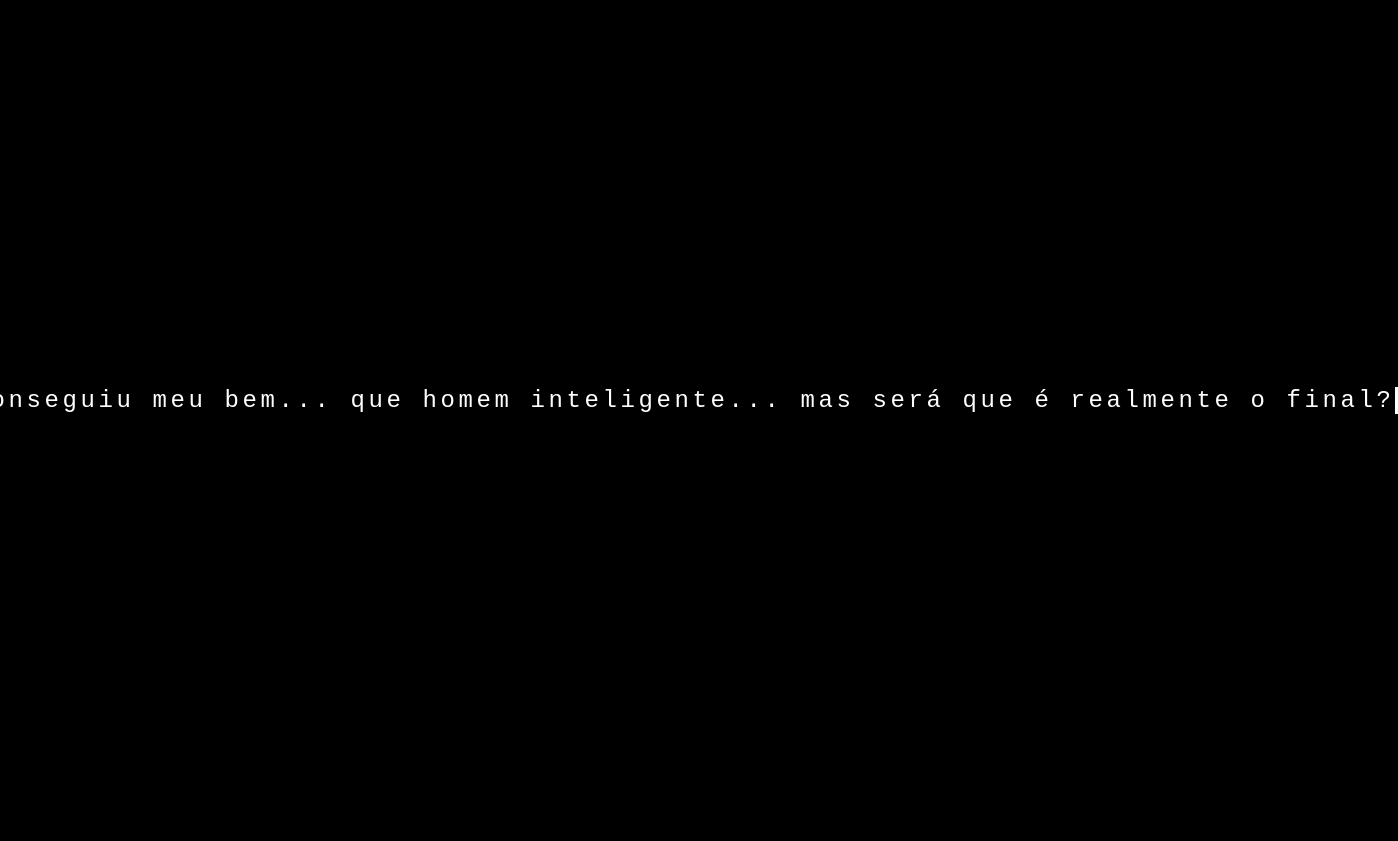
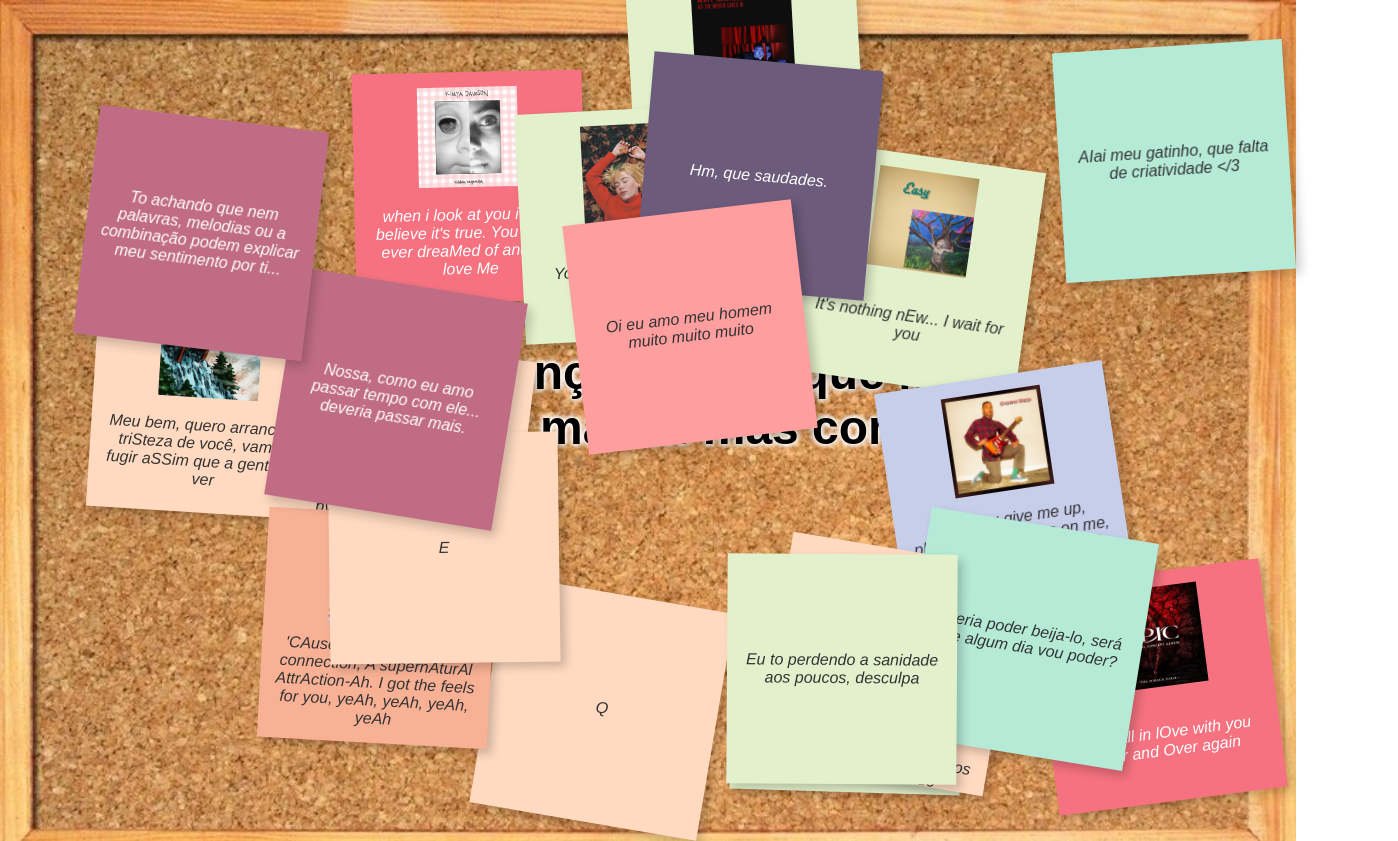
Before and after one commit to Pr1m0Nn/aindavai, a plain HTML site: page tobi.html in a window 1280 px wide. Shown: the whole page, 1398 px wide, since content can reach past the window. Before the commit the page ends 800 px from the top, so only its background shows below. Drawn offline with Linux system fonts and the light colour scheme; a web font is replaced by a local one.

Commit message:
Update tobi.html

```diff
--- a/tobi.html
+++ b/tobi.html
@@ -3,193 +3,313 @@
 <head>
     <meta charset="UTF-8">
     <meta name="viewport" content="width=device-width, initial-scale=1.0">
-    <title>...</title>
+    <title>Quadro de Avisos</title>
+    <link href="https://fonts.googleapis.com/css2?family=Gotham:wght@400;700&display=swap" rel="stylesheet">
     <style>
         body {
-            font-family: 'Courier New', monospace;
-            background-color: black;
-            color: white;
+            font-family: 'Gotham', sans-serif;
+            background-image: url('assets/images/fundo.png');
+            background-size: cover;
+            background-position: center;
+            background-attachment: fixed;
+            background-repeat: no-repeat;
             margin: 0;
-            padding: 0;
-            display: flex;
-            justify-content: center;
-            align-items: center;
-            height: 100vh;
+            padding: 20px;
             overflow: hidden;
-            text-align: center;
+            min-height: 100vh;
         }
 
-        .typing-text {
-            font-size: 1.5em;
-            border-right: 0.15em solid white;
-            white-space: nowrap;
-            overflow: hidden;
-            margin: 0 auto;
-            letter-spacing: 0.15em;
-            animation: blink-caret 0.75s step-end infinite;
+        .central-text {
+            position: fixed;
+            top: 50%;
+            left: 50%;
+            transform: translate(-50%, -50%);
+            font-size: 3em;
+            font-weight: 900;
+            color: black;
+            text-align: center;
+            z-index: 1; /* Agora está ATRÁS dos post-its */
+            pointer-events: none;
+            width: 80%;
+            max-width: 800px;
+            text-shadow:
+                2px 2px 4px rgba(255, 255, 255, 0.8),
+                -2px -2px 4px rgba(255, 255, 255, 0.8),
+                2px -2px 4px rgba(255, 255, 255, 0.8),
+                -2px 2px 4px rgba(255, 255, 255, 0.8);
+            padding: 20px;
         }
 
-        @keyframes blink-caret {
-            from, to { border-color: transparent }
-            50% { border-color: white; }
+        .post-it {
+            position: absolute;
+            width: 200px;
+            height: 200px;
+            padding: 15px;
+            box-shadow: 5px 5px 10px rgba(0, 0, 0, 0.2);
+            cursor: move;
+            user-select: none;
+            overflow: hidden;
+            transition: transform 0.3s;
+            display: flex;
+            flex-direction: column;
+            justify-content: space-between;
+            z-index: 100; /* Post-its na frente do texto */
         }
 
-        .eye {
-            width: 200px;
-            height: 200px;
-            background-image: url('https://media.giphy.com/media/3o7TKA5hqkOqGHQNHi/giphy.gif');
-            background-size: cover;
-            display: none;
-            cursor: pointer;
-            transition: all 0.3s;
+        .post-it:hover {
+            transform: scale(1.1) rotate(0deg);
+            z-index: 200; /* Post-it em hover fica acima dos demais */
+            box-shadow: 8px 8px 20px rgba(0,0,0,0.3);
         }
 
-        .eye:hover {
-            background-image: url('https://media.giphy.com/media/3o7TKA5hqkOqGHQNHi/giphy.gif');
-            transform: scale(1.1);
+        .post-it img {
+            max-width: 100%;
+            max-height: 100px;
+            display: block;
+            margin: 0 auto 10px;
+            object-fit: contain;
         }
 
-        .congratulations {
-            display: none;
-            flex-direction: column;
+        .post-it p {
+            margin: 0;
+            font-size: 1em;
+            text-align: center;
+            word-wrap: break-word;
+            flex-grow: 1;
+            display: flex;
             align-items: center;
+            justify-content: center;
+            font-family: 'Gotham', sans-serif;
         }
 
-        h1 {
-            font-size: 3em;
-            color: #ff00ff;
-            text-shadow: 0 0 10px #ffffff;
-            margin-bottom: 30px;
-        }
-
-        .confetti {
-            position: absolute;
-            width: 100%;
-            height: 100%;
-            top: 0;
-            left: 0;
-            pointer-events: none;
-            z-index: -1;
-        }
-
-        .final-password {
-            font-size: 2em;
-            background-color: rgba(255, 255, 255, 0.2);
-            padding: 20px;
-            border-radius: 10px;
-            margin-top: 30px;
+        .lyrics {
+            font-style: italic;
         }
     </style>
 </head>
 <body>
-    <audio id="suspenseMusic" loop>
-        <source src="https://www.soundhelix.com/examples/mp3/SoundHelix-Song-1.mp3" type="audio/mpeg">
-    </audio>
-
-    <audio id="celebrationMusic">
-        <source src="https://www.soundhelix.com/examples/mp3/SoundHelix-Song-2.mp3" type="audio/mpeg">
-    </audio>
-
-    <div id="textContainer">
-        <p class="typing-text" id="typingText"></p>
-    </div>
-
-    <div class="eye" id="eye"></div>
-
-    <div class="congratulations" id="congratulations">
-        <h1>PARABÉNS!</h1>
-        <div class="confetti" id="confetti"></div>
-        <p class="final-password">Sua senha final é: <strong>MESTREDOSENIGMAS</strong></p>
-        <img src="https://media.giphy.com/media/3o7aD2X9H8bmnLNL4c/giphy.gif" width="200">
-        <img src="https://media.giphy.com/media/3o7TKsQ8UQk5JJxPyQ/giphy.gif" width="200">
-    </div>
+    <!-- Texto central fixo - agora ATRÁS dos post-its -->
+    <div class="central-text">Que bagunça! Tenho que me organizar mais... mas como?</div>
 
     <script>
-        const text = "você conseguiu meu bem... que homem inteligente... mas será que é realmente o final?";
-        const typingText = document.getElementById('typingText');
-        const eye = document.getElementById('eye');
-        const textContainer = document.getElementById('textContainer');
-        const congratulations = document.getElementById('congratulations');
-        const suspenseMusic = document.getElementById('suspenseMusic');
-        const celebrationMusic = document.getElementById('celebrationMusic');
+        const lyrics = [
+            "Q",
+            "I know too well I'm Underneath yoUr spell So, darling, if yoU smell something bUrning, it's my heart",
+            "when i look at you i can't believe it's true. You're all i ever dreaMed of and you love Me",
+            "It's nothing nEw... I wait for you",
+            "I don't know what I'm sUpposed to do. HaUnted by the ghost of yoU. Oh, take me back to the night we met",
+            "And as the earth burns to the ground, oh, boy, it's you that I lie with, as the atoM boMb locks in.",
+            "Don't you give me up, pleAse don't give up on me, I belong with you, And only you, bAby",
+            "You look so pretty and I love this vIew",
+            "Meu bem, quero arrancar a triSteza de você, vamoS fugir aSSim que a gente Se ver",
+            "'CAuse I, I cAn feel A reAl connection, A supernAturAl AttrAction-Ah. I got the feels for you, yeAh, yeAh, yeAh, yeAh",
+            "Sei que uM dia eu vou Morrer, saiba que isso taMbéM vale pra você. Mas enquanto esse dia não veM, quero passar todos os outros ao seu lado",
+            "I will fall in lOve with you Over and Over again",
+            "E",
+            "Nossa, como eu amo passar tempo com ele... deveria passar mais.",
+            "Queria poder beija-lo, será que algum dia vou poder?",
+            "Hm, que saudades.",
+            "AIai meu gatinho, que falta de criatividade </3",
+            "Eu to perdendo a sanidade aos poucos, desculpa",
+            "Oi eu amo meu homem muito muito muito",
+            "To achando que nem palavras, melodias ou a combinação podem explicar meu sentimento por ti..."
+        ];
 
-        // Inicia a música de suspense
-        suspenseMusic.volume = 0.3;
-        suspenseMusic.play();
+        const images = [
+            "",
+            "assets/images/MasochismTango.png",
+            "assets/images/YouLoveMe.png",
+            "assets/images/IWaitForYou.png",
+            "assets/images/TheNightWeMet.png",
+            "assets/images/AsTheWorldCavesIn.png",
+            "assets/images/DarkRed.png",
+            "assets/images/WeFellInLoveInOctober.png",
+            "assets/images/ChaleEmAlaska.png",
+            "assets/images/TheFeels.png",
+            "assets/images/SerenataExistencialista.png",
+            "assets/images/WouldYouFallInLoveWithMeAgain.png",
+            "",
+            "",
+            "",
+            "",
+            "",
+            "",
+            "",
+            ""
+        ];
 
-        // Efeito de digitação
-        function typeWriter(text, i, fnCallback) {
-            if (i < text.length) {
-                typingText.innerHTML = text.substring(0, i + 1);
-                setTimeout(function() { typeWriter(text, i + 1, fnCallback) }, 50);
-            } else if (typeof fnCallback == 'function') {
-                setTimeout(fnCallback, 2000);
+        const colors = [
+            '#FFFB8F',
+            '#FF9E9E',
+            '#B5EAD7',
+            '#C7CEEA',
+            '#E2F0CB',
+            '#FFDAC1',
+            '#F8B195',
+            '#F67280',
+            '#C06C84',
+            '#6C5B7B'
+        ];
+
+        function createPostIt() {
+            const postIts = [];
+            const centerX = window.innerWidth / 2;
+            const centerY = window.innerHeight / 2;
+            const minRadius = 250;
+            const maxRadius = Math.min(window.innerWidth, window.innerHeight) * 0.45;
+            const spacing = 220;
+
+            for (let i = 0; i < lyrics.length; i++) {
+                let attempts = 0;
+                let validPosition = false;
+                let left, top;
+
+                while (!validPosition && attempts < 100) {
+                    attempts++;
+
+                    const angle = Math.random() * Math.PI * 2;
+                    const radius = minRadius + Math.random() * (maxRadius - minRadius);
+                    left = centerX + Math.cos(angle) * radius - 100;
+                    top = centerY + Math.sin(angle) * radius - 100;
+
+                    validPosition = true;
+                    for (const other of postIts) {
+                        const dx = left - other.left;
+                        const dy = top - other.top;
+                        const distance = Math.sqrt(dx * dx + dy * dy);
+
+                        if (distance < spacing) {
+                            validPosition = false;
+                            break;
+                        }
+                    }
+                }
+
+                if (!validPosition) {
+                    left = Math.random() * (window.innerWidth - 200);
+                    top = Math.random() * (window.innerHeight - 200);
+                }
+
+                const postIt = document.createElement('div');
+                postIt.className = 'post-it';
+
+                const randomColor = colors[Math.floor(Math.random() * colors.length)];
+                postIt.style.backgroundColor = randomColor;
+
+                const brightness = getBrightness(randomColor);
+                postIt.style.color = brightness > 180 ? '#333' : '#fff';
+
+                const rotation = -10 + Math.random() * 20;
+                postIt.style.transform = `rotate(${rotation}deg)`;
+
+                postIt.style.left = `${left}px`;
+                postIt.style.top = `${top}px`;
+
+                if (images[i] && images[i] !== "") {
+                    const img = document.createElement('img');
+                    img.src = images[i];
+                    img.alt = "Imagem da música";
+                    postIt.appendChild(img);
+                }
+
+                const lyric = document.createElement('p');
+                lyric.className = 'lyrics';
+                lyric.textContent = lyrics[i];
+                postIt.appendChild(lyric);
+
+                makeDraggable(postIt);
+
+                document.body.appendChild(postIt);
+                postIts.push({ left, top });
             }
         }
 
-        // Inicia a animação de digitação
-        typeWriter(text, 0, function() {
-            // Texto terminou de digitar - fade out
-            textContainer.style.transition = 'opacity 1s';
-            textContainer.style.opacity = '0';
+        function getBrightness(hexColor) {
+            const r = parseInt(hexColor.substr(1, 2), 16);
+            const g = parseInt(hexColor.substr(3, 2), 16);
+            const b = parseInt(hexColor.substr(5, 2), 16);
+            return (r * 299 + g * 587 + b * 114) / 1000;
+        }
 
-            setTimeout(function() {
-                textContainer.style.display = 'none';
-                // Mostra o olho com fade in
-                eye.style.display = 'block';
-                eye.style.opacity = '0';
-                setTimeout(function() {
-                    eye.style.transition = 'opacity 1s';
-                    eye.style.opacity = '1';
-                }, 100);
-            }, 1000);
-        });
+        function makeDraggable(element) {
+            let pos1 = 0, pos2 = 0, pos3 = 0, pos4 = 0;
+            let isDragging = false;
+            let startX, startY;
 
-        // Quando o olho é clicado
-        eye.addEventListener('click', function() {
-            suspenseMusic.pause();
-            celebrationMusic.play();
+            element.onmousedown = dragMouseDown;
 
-            // Fade out do olho
-            eye.style.transition = 'opacity 0.5s';
-            eye.style.opacity = '0';
+            function dragMouseDown(e) {
+                if (e.target.tagName === 'IMG') {
+                    return;
+                }
 
-            setTimeout(function() {
-                eye.style.display = 'none';
-                // Espera 2 segundos (site preto)
-                setTimeout(function() {
-                    // Mostra os parabéns
-                    congratulations.style.display = 'flex';
+                e = e || window.event;
+                e.preventDefault();
+                pos3 = e.clientX;
+                pos4 = e.clientY;
+                startX = e.clientX;
+                startY = e.clientY;
+                document.onmouseup = closeDragElement;
+                document.onmousemove = elementDrag;
+                isDragging = false;
+                element.style.zIndex = 300; /* Post-it sendo arrastado fica acima de tudo */
+            }
 
-                    // Adiciona confetes
-                    for (let i = 0; i < 50; i++) {
-                        const confetti = document.createElement('div');
-                        confetti.style.position = 'absolute';
-                        confetti.style.width = '10px';
-                        confetti.style.height = '10px';
-                        confetti.style.backgroundColor = `hsl(${Math.random() * 360}, 100%, 50%)`;
-                        confetti.style.left = Math.random() * 100 + '%';
-                        confetti.style.top = '-10px';
-                        confetti.style.borderRadius = '50%';
-                        confetti.style.animation = `fall ${3 + Math.random() * 5}s linear infinite`;
+            function elementDrag(e) {
+                e = e || window.event;
+                e.preventDefault();
 
-                        document.getElementById('confetti').appendChild(confetti);
-                    }
+                if (!isDragging && (Math.abs(e.clientX - startX) > 5 || Math.abs(e.clientY - startY) > 5)) {
+                    isDragging = true;
+                }
 
-                    // Adiciona animação CSS para os confetes
-                    const style = document.createElement('style');
-                    style.innerHTML = `
-                        @keyframes fall {
-                            to {
-                                transform: translateY(100vh) rotate(360deg);
-                                opacity: 0;
-                            }
-                        }
-                    `;
-                    document.head.appendChild(style);
-                }, 2000);
-            }, 500);
-        });
+                pos1 = pos3 - e.clientX;
+                pos2 = pos4 - e.clientY;
+                pos3 = e.clientX;
+                pos4 = e.clientY;
+                element.style.top = (element.offsetTop - pos2) + "px";
+                element.style.left = (element.offsetLeft - pos1) + "px";
+            }
+
+            function closeDragElement() {
+                document.onmouseup = null;
+                document.onmousemove = null;
+
+                if (isDragging) {
+                    element.style.pointerEvents = 'none';
+                    setTimeout(() => {
+                        element.style.pointerEvents = 'auto';
+                    }, 100);
+                }
+
+                setTimeout(() => {
+                    element.style.zIndex = '100'; /* Volta para z-index normal após arrastar */
+                }, 300);
+            }
+        }
+
+        function checkURL() {
+            const path = window.location.pathname.split('/').pop();
+
+            if (path === 'Tobi' || path === 'tobi') {
+                window.location.href = 'Tobi';
+            }
+        }
+
+        window.onload = function() {
+            createPostIt();
+            checkURL();
+        };
+
+        window.onresize = function() {
+            const postItElements = document.querySelectorAll('.post-it');
+            if (postItElements.length > 0) {
+                document.querySelectorAll('.post-it').forEach(el => el.remove());
+                createPostIt();
+            }
+        };
+
+        window.onpopstate = checkURL;
     </script>
 </body>
 </html>
```
